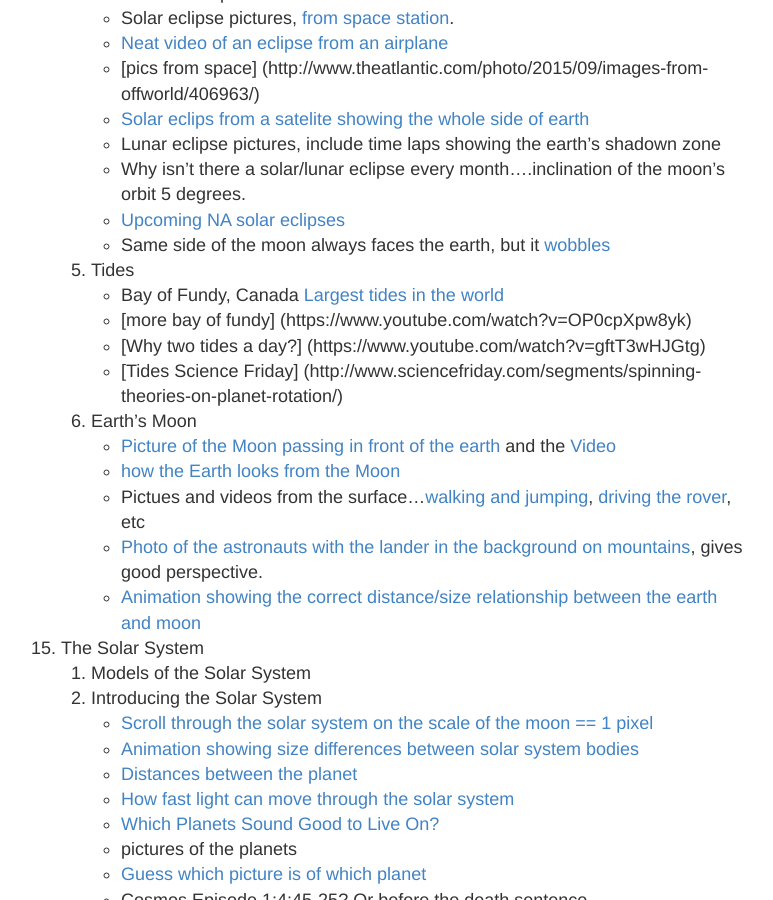
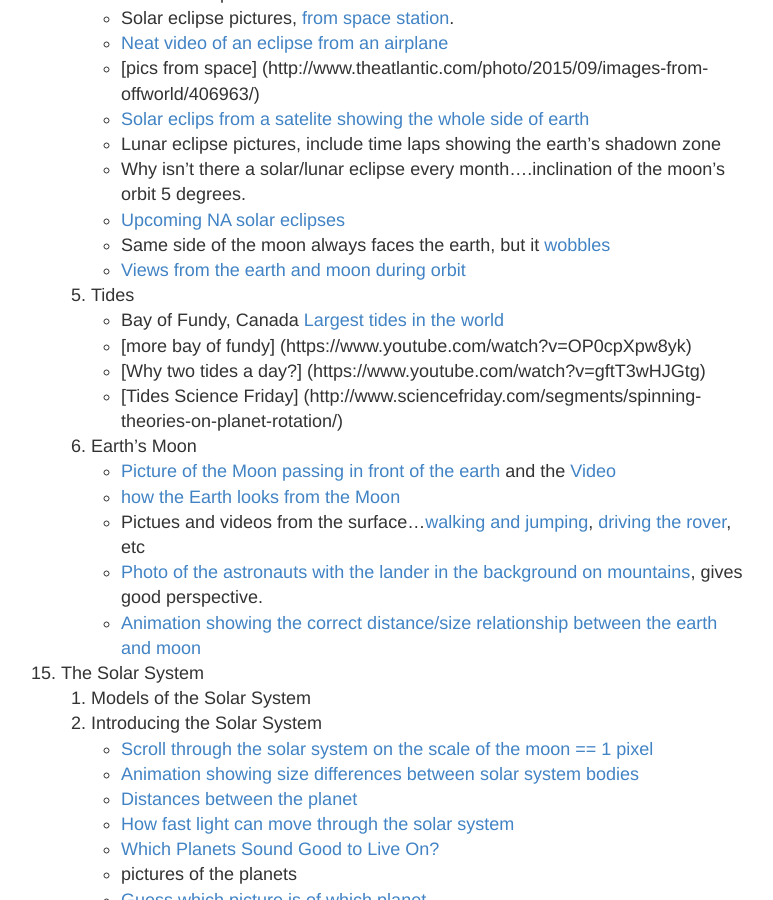
Before and after one commit to ctkstl/earth_science, a Jekyll site: the page built from resources.md, in a window 1280 px wide and 900 px high, scrolled down 8520 px. Shown: the whole window, without its empty margins (249-1022 px from the left). Built offline with Jekyll 4.4.1, drawn with Linux system fonts in a browser that asks for light colours.

Commit message:
Views from Earth and Moon during orbit

```diff
--- a/resources.md
+++ b/resources.md
@@ -270,6 +270,7 @@ permalink: /resources/
         *   Why isn't there a solar/lunar eclipse every month....inclination of the moon's orbit 5 degrees.
         *   [Upcoming NA solar eclipses](https://www.astrosociety.org/wp-content/uploads/2016/10/uitc93.pdf)
         *   Same side of the moon always faces the earth, but it [wobbles](https://en.wikipedia.org/wiki/Orbit_of_the_Moon#/media/File:Lunar_libration_with_phase2.gif)
+        *   [Views from the earth and moon during orbit](https://www.youtube.com/watch?v=eV1ZXm3MH6I)
     5.  Tides
         *   Bay of Fundy, Canada  [Largest tides in the world](https://www.youtube.com/watch?v=EnDJ6_XpGfo)
         *   [more bay of fundy] (https://www.youtube.com/watch?v=OP0cpXpw8yk)
```
